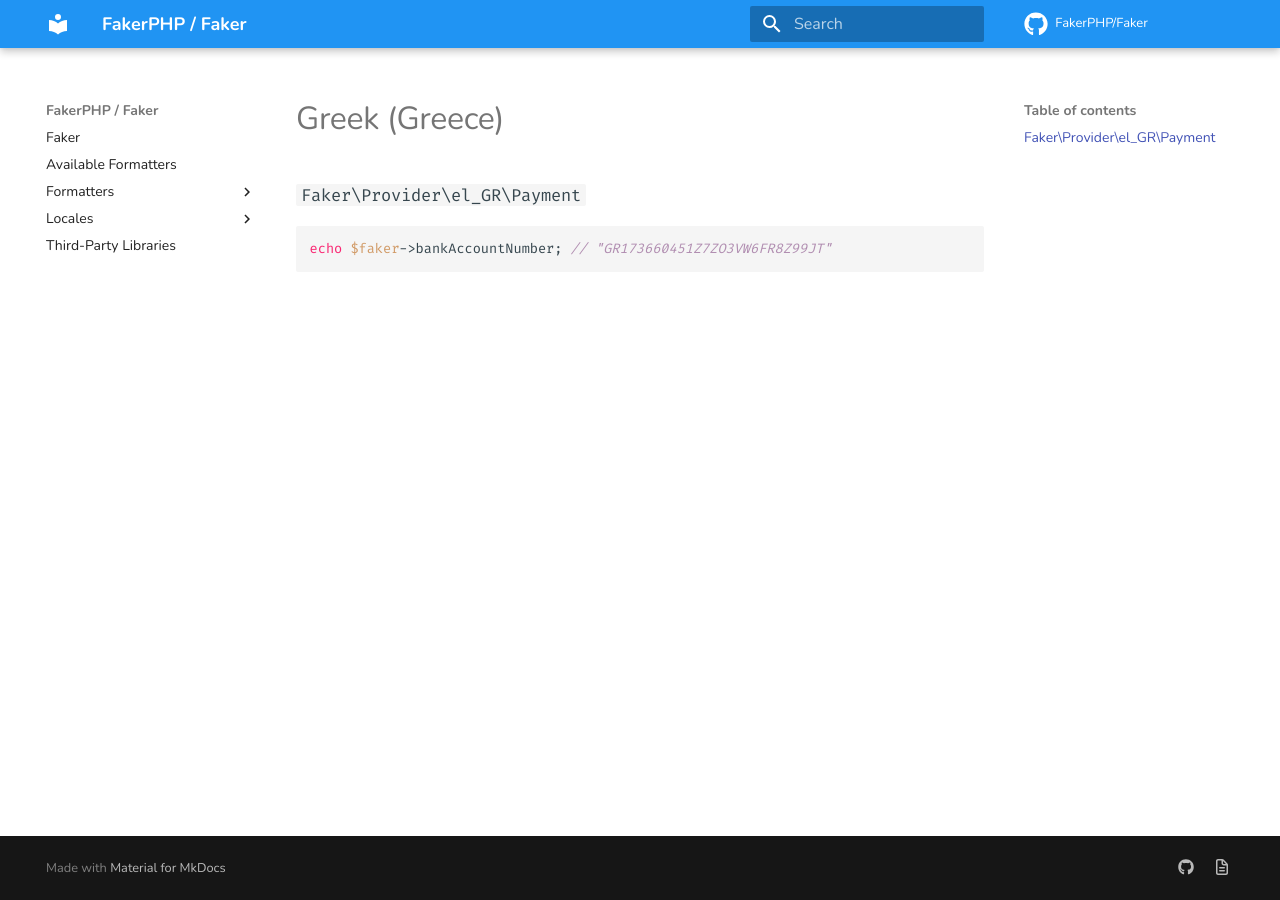
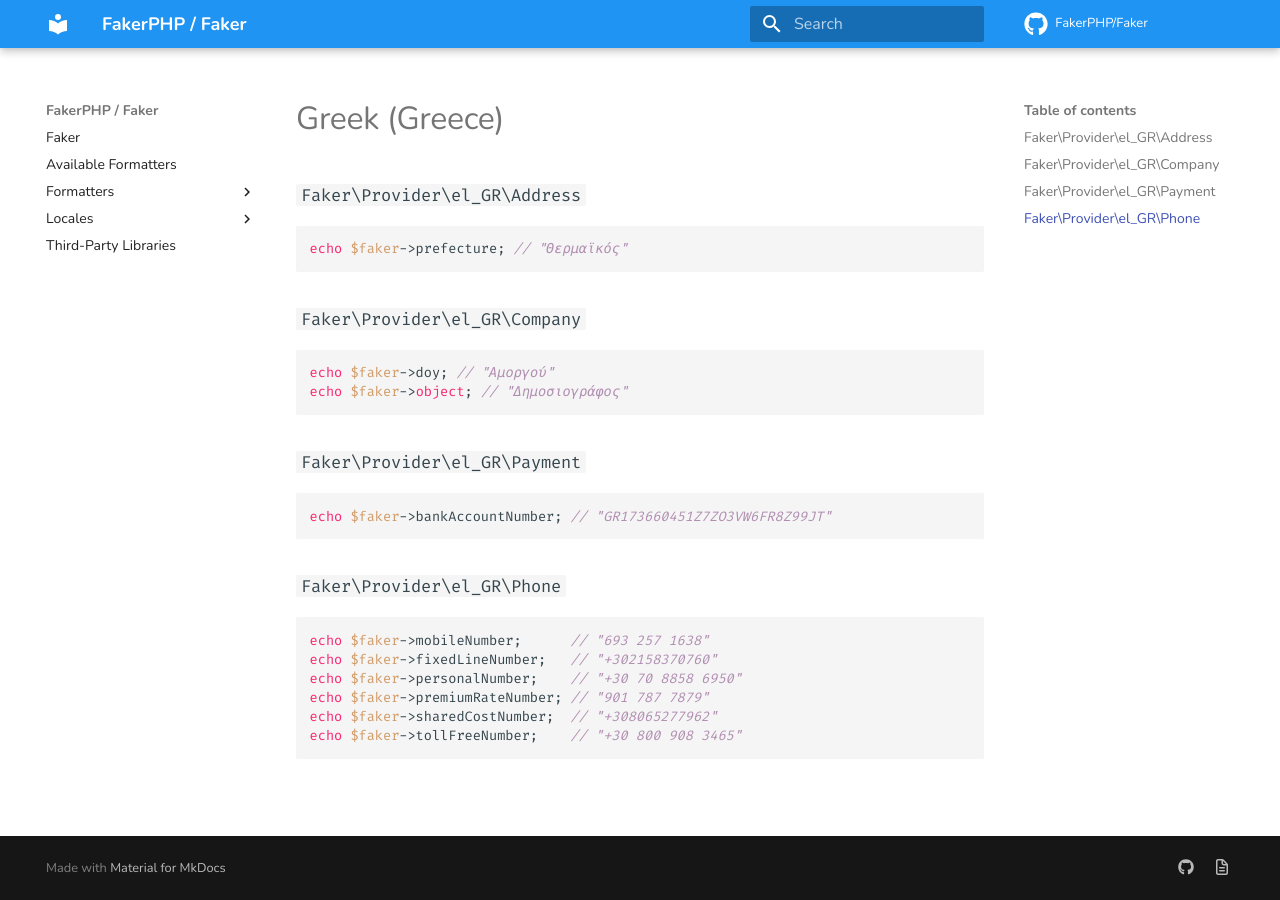
Before and after one commit to FakerPHP/fakerphp.github.io, an MkDocs documentation site: the page built from docs/locales/el_GR.md, in a window 1280 px wide. Built offline with MkDocs 1.6.1 and Material for MkDocs 9.7.7, drawn with Linux system fonts in a browser that asks for light colours; nearby versions of some CDN libraries; comment, search, counter and statistics services are not loaded.

Commit message:
add missing documentation
Signed-off-by: Daniel Schmelz <daniel@schmelz.org>

````diff
--- /dev/null
+++ b/docs/locales/bn_BD.md
@@ -0,0 +1,7 @@
+# Bangla (Bangladesh)
+
+### `Faker\Provider\bn_BD\Company`
+
+```php
+echo $faker->companyType; // "সার"
+```
--- a/docs/locales/el_GR.md
+++ b/docs/locales/el_GR.md
@@ -1,7 +1,31 @@
 # Greek (Greece)
+
+### `Faker\Provider\el_GR\Address`
+
+```php
+echo $faker->prefecture; // "Θερμαϊκός"
+```
+
+### `Faker\Provider\el_GR\Company`
+
+```php
+echo $faker->doy; // "Αμοργού"
+echo $faker->object; // "Δημοσιογράφος"
+```
 
 ### `Faker\Provider\el_GR\Payment`
 
 ```php
 echo $faker->bankAccountNumber; // "GR173660451Z7ZO3VW6FR8Z99JT"
 ```
+
+### `Faker\Provider\el_GR\Phone`
+
+```php
+echo $faker->mobileNumber;      // "693 257 1638"
+echo $faker->fixedLineNumber;   // "+302158370760"
+echo $faker->personalNumber;    // "+30 70 8858 6950"
+echo $faker->premiumRateNumber; // "901 787 7879"
+echo $faker->sharedCostNumber;  // "+308065277962"
+echo $faker->tollFreeNumber;    // "+30 800 908 3465"
+```
````
Also changed, not shown: docs/locales/de_CH.md (+14 -0 lines).
